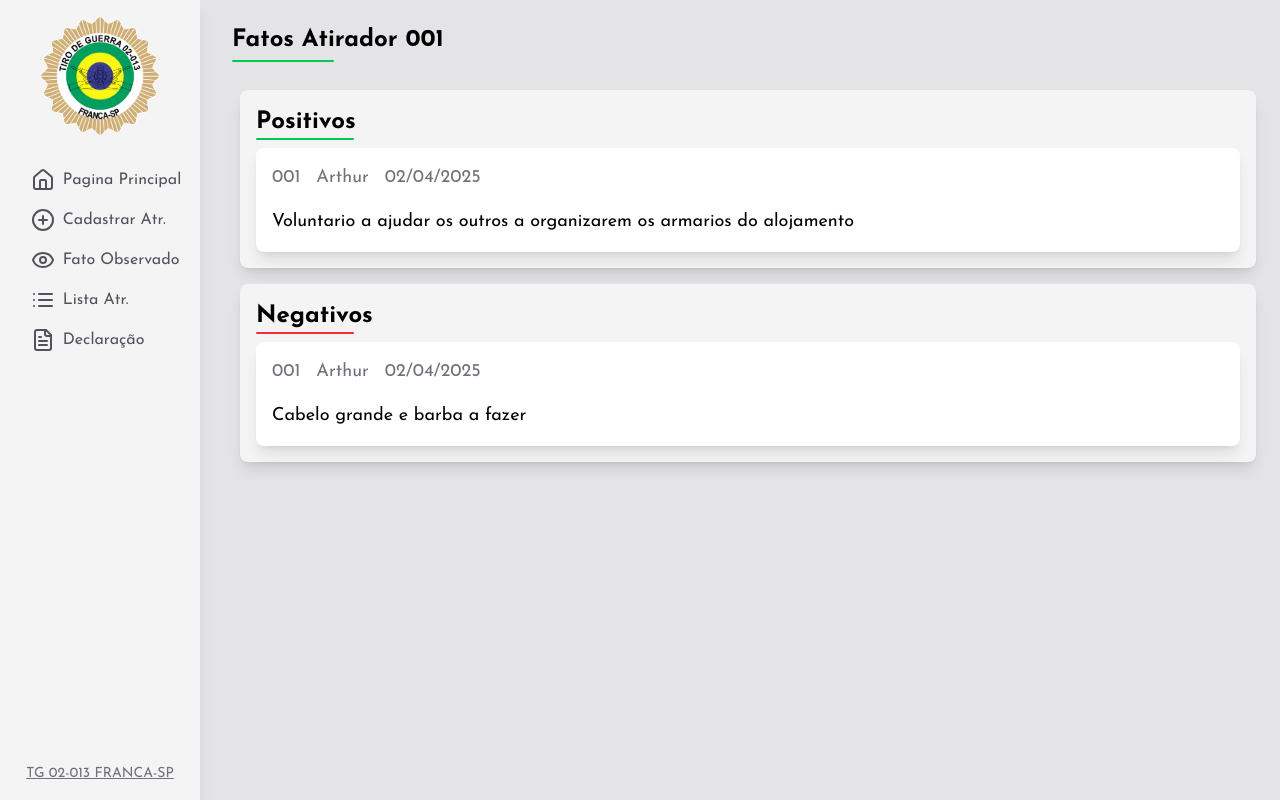
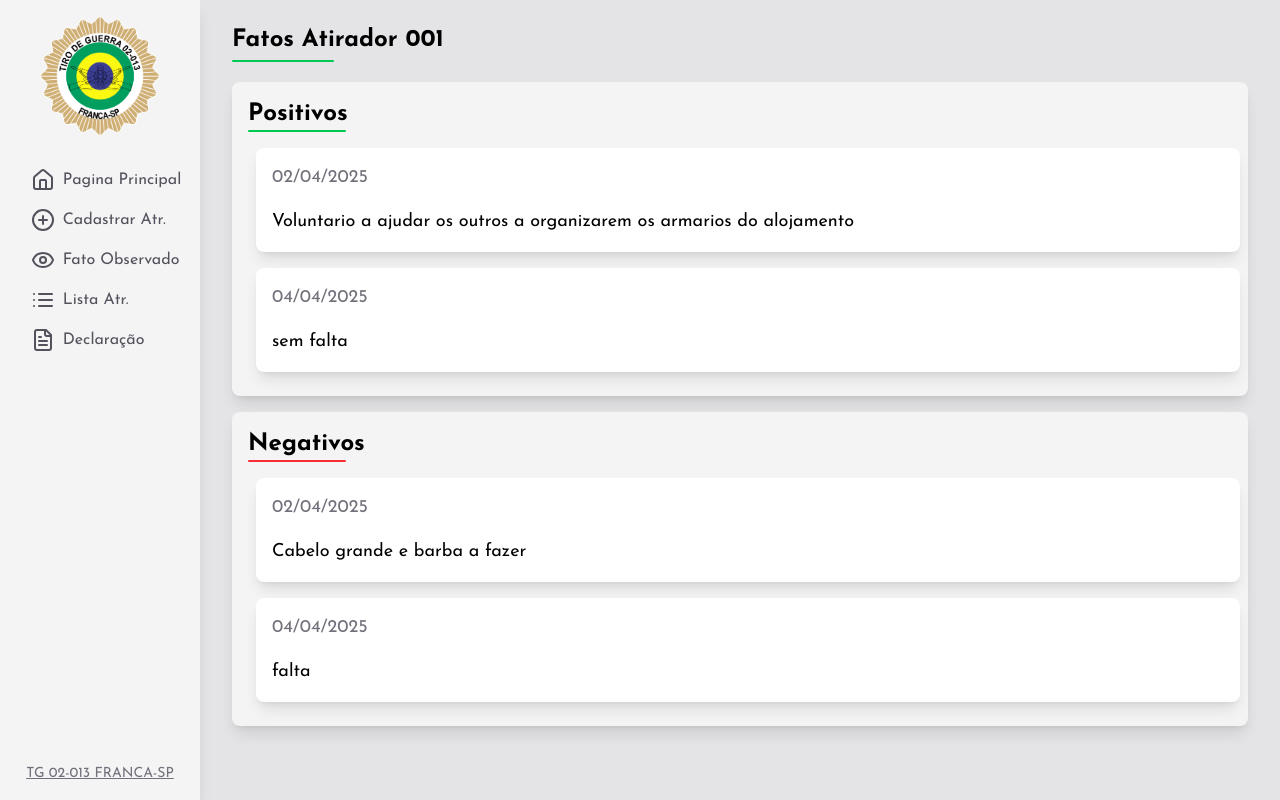
Before and after one commit to arthuracmm/exercito-system, a React (Vite) app: page /fo/001 in a window 1280 px wide. Built offline with nearby package versions, Linux system fonts and the light colour scheme; data requests are answered from the project's data file.

Commit message:
feat: add react-to-pdf dependency, enhance Fo and FoID components, and implement search functionality in ListaAtiradores

```diff
--- a/package.json
+++ b/package.json
@@ -20,6 +20,7 @@
     "react-dom": "^19.0.0",
     "react-router-dom": "^7.4.1",
     "react-select": "^5.10.1",
+    "react-to-pdf": "^2.0.0",
     "tailwindcss": "^4.0.17"
   },
   "devDependencies": {
--- a/public/db/db.json
+++ b/public/db/db.json
@@ -45,6 +45,22 @@
       "conteudofo": "Voluntario a ajudar os outros a organizarem os armarios do alojamento",
       "datafo": "2025-04-02",
       "id": "2072"
+    },
+    {
+      "id": "d32b",
+      "numero": "001",
+      "tipofo": "FO Positivo",
+      "nomeguerra": "Arthur",
+      "datafo": "2025-04-04",
+      "conteudofo": "sem falta"
+    },
+    {
+      "id": "d32b",
+      "numero": "001",
+      "tipofo": "FO Negativo",
+      "nomeguerra": "Arthur",
+      "datafo": "2025-04-04",
+      "conteudofo": "falta"
     }
   ]
 }
--- a/src/pages/Fo.tsx
+++ b/src/pages/Fo.tsx
@@ -2,21 +2,25 @@ import { useEffect, useState } from "react";
 import { SidebarLeft } from "../components/SidebarLeft";
 import Select from "react-select";
 import axios from "axios";
+import { useNavigate } from "react-router-dom";
 
 export function Fo() {
     const [atiradores, setAtiradores] = useState<any[]>([]);
     const [numero, setNumero] = useState<number>(0);
     const [tipofo, SetTipoFo] = useState<string>('');
-    const [datafo, SetDataFO] = useState<string>('');
+    const [datafo, SetDataFO] = useState<string>(new Date().toISOString().split('T')[0]);
     const [conteudofo, setConteudoFO] = useState<string>('');
     const [atiradorSelecionado, setAtiradorSelecionado] = useState<any | null>(null);
 
-    const numberOptions = Array.from({ length: 101 }, (_, i) => ({
-        value: i.toString().padStart(3, '0'),
-        label: i.toString().padStart(3, '0'),
-    }));
+    const navigate = useNavigate();
 
-    // Carregar todos os atiradores apenas uma vez
+    const numberOptions = atiradores
+        .sort((a, b) => parseInt(a.numero) - parseInt(b.numero))
+        .map((atirador) => ({
+            value: atirador.numero.toString().padStart(3, '0'),
+            label: atirador.numero.toString().padStart(3, '0'),
+        }));
+
     useEffect(() => {
         axios.get('http://localhost:5000/atiradores')
             .then((response) => {
@@ -51,9 +55,11 @@ export function Fo() {
             tipofo,
             nomeguerra: atiradorSelecionado?.nomeguerra,
             datafo,
+            conteudofo
 
         });
-        window.alert('Usuario Criado com Sucesso');
+        window.alert('Fato Observado Criado com Sucesso');
+        navigate('/fo/' + numero.toString().padStart(3, '0'));
     };
 
     return (
@@ -91,7 +97,7 @@ export function Fo() {
                                 type="date"
                                 className="w-50 text-sm bg-white p-2 rounded-sm border-1 border-zinc-300 outline-none"
                                 onChange={(e) => SetDataFO(e.target.value)}
-                                value={new Date().toISOString().split('T')[0]}
+                                value={datafo}
                             />
                         </div>
                         <input
--- a/src/pages/FoID.tsx
+++ b/src/pages/FoID.tsx
@@ -25,15 +25,14 @@ export function FoID() {
             <div className="flex flex-col flex-1 ml-50 bg-zinc-200 overflow-hidden py-6 px-8 gap-1">
                 <h1 className="font-bold text-2xl">Fatos Atirador {numAtirador}</h1>
                 <div className="w-[10%] h-0.5 rounded-lg bg-green-500" />
-                <div className="flex flex-col w-full mt-4">
-                    {fo.filter((item: any) => item.numero === numAtirador && item.tipofo === "FO Positivo").map((fo: any) => (
-                        <div key={fo.nomeguerra} className="flex flex-col bg-zinc-100 p-4 rounded-lg shadow-lg m-2 w-full">
+                <div className="flex flex-col w-full mt-4 gap-4">
+                    <div className="flex flex-col bg-zinc-100 p-4 rounded-lg shadow-lg">
                         <h1 className="font-bold text-2xl">Positivos</h1>
                         <div className="w-[10%] h-0.5 rounded-lg bg-green-500 mb-2" />
+                        {fo.filter((item: any) => item.numero === numAtirador && item.tipofo === "FO Positivo").map((fo: any) => (
+                            <div key={fo.nomeguerra} className="flex flex-col m-2 w-full">
                                 <div className="flex flex-col gap-4 bg-white rounded-lg shadow-lg p-4">
                                     <div className="flex gap-4 text-zinc-500">
-                                    <p className="text-lg">{fo.numero}</p>
-                                    <p className="text-lg">{fo.nomeguerra}</p>
                                         <p className="text-lg">
                                             {new Date(fo.datafo).toLocaleDateString('pt-BR')}
                                         </p>
@@ -44,14 +43,14 @@ export function FoID() {
                                 </div>
                             </div>
                         ))}
-                    {fo.filter((item: any) => item.numero === numAtirador && item.tipofo === "FO Negativo").map((fo: any) => (
-                        <div key={fo.nomeguerra} className="flex flex-col bg-zinc-100 p-4 rounded-lg shadow-lg m-2 w-full">
+                    </div>
+                    <div className="flex flex-col bg-zinc-100 p-4 rounded-lg shadow-lg">
                         <h1 className="font-bold text-2xl">Negativos</h1>
                         <div className="w-[10%] h-0.5 rounded-lg bg-red-500 mb-2" />
+                        {fo.filter((item: any) => item.numero === numAtirador && item.tipofo === "FO Negativo").map((fo: any) => (
+                            <div key={fo.nomeguerra} className="flex flex-col m-2 w-full">
                                 <div className="flex flex-col gap-4 bg-white rounded-lg shadow-lg p-4">
                                     <div className="flex gap-4 text-zinc-500">
-                                    <p className="text-lg">{fo.numero}</p>
-                                    <p className="text-lg">{fo.nomeguerra}</p>
                                         <p className="text-lg">
                                             {new Date(fo.datafo).toLocaleDateString('pt-BR')}
                                         </p>
@@ -65,5 +64,6 @@ export function FoID() {
                     </div>
                 </div>
             </div>
+        </div>
     )
 }
--- a/src/pages/ListaAtiradores.tsx
+++ b/src/pages/ListaAtiradores.tsx
@@ -2,10 +2,12 @@ import { useEffect, useState } from "react";
 import { SidebarLeft } from "../components/SidebarLeft";
 import axios from "axios";
 import { Link } from "react-router-dom";
+import { Search } from "lucide-react";
 
 
 export function ListaAtiradores() {
     const [atiradores, setAtiradores] = useState<any[]>([]);
+    const [nomeAtrSearch, SetNomeAtrSearch] = useState<string>('');
 
     useEffect(() => {
         axios.get('http://localhost:5000/atiradores')
@@ -24,10 +26,22 @@ export function ListaAtiradores() {
             <div className="flex flex-col flex-1 ml-50 bg-zinc-200 overflow-hidden py-6 px-8 gap-1">
                 <h1 className="font-bold text-2xl">Lista Atiradores</h1>
                 <div className="w-[10%] h-0.5 rounded-lg bg-green-500" />
+                <div className="flex flex-col w-full mt-2">
+                    <div className="flex items-center w-full text-sm bg-white p-2 rounded-sm border-1 border-zinc-300 outline-none my-2 mx-2">
+                        <input
+                            type="text"
+                            placeholder="Buscar Atirador"
+                            className="w-full outline-none items-center"
+                            onChange={(e) => SetNomeAtrSearch(e.target.value)}
+                        />
+                        <Search />
+                    </div>
 
-                <div className="flex flex-col w-full mt-4">
                     {atiradores
                         .sort((a, b) => parseInt(a.numero) - parseInt(b.numero))
+                        .filter((item: any) =>
+                            nomeAtrSearch === '' || item.nomeguerra.toLowerCase().includes(nomeAtrSearch.toLowerCase())
+                        )
                         .map((atirador) => (
                             <div key={atirador.nomeguerra} className="flex gap-4 bg-white rounded-lg shadow-lg p-4 m-2 w-full justify-between items-center">
                                 <div className="flex gap-4">
```
Also changed, not shown: 1 other file (tests, documents, lock files or other folders). Lines whose indentation alone changed are shown as unchanged.
